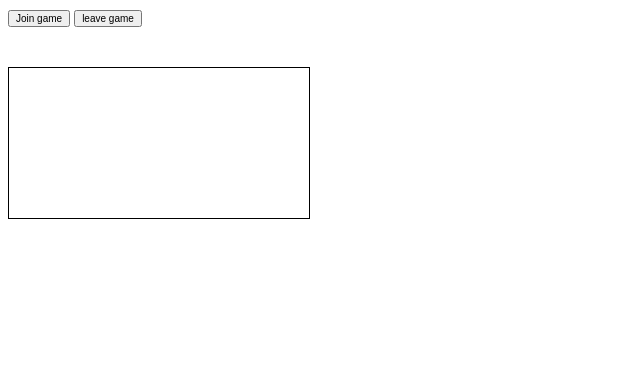
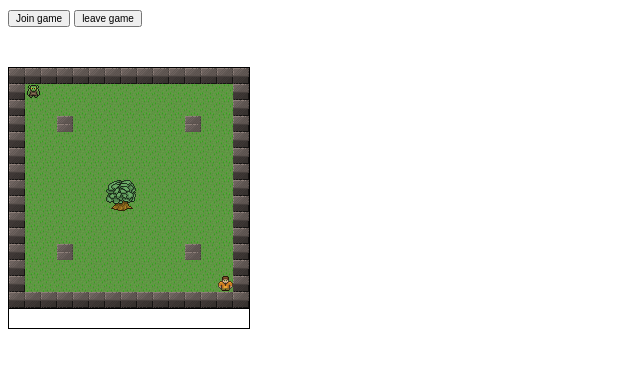
Before and after one commit to dennis/bombermanjs, a website: page public/index.html in a window 1280 px wide. Shown: the whole page, without its empty margins (0-640 px from the left). Drawn offline with nearby package versions, Linux system fonts and the light colour scheme; no server answers.

Commit message:
Make Bomberman move entirely indenpendent of server.
Cannot set bombs or anything yet

```diff
--- a/public/index.html
+++ b/public/index.html
@@ -1,9 +1,8 @@
 <html>
 <head>
 	<title>Bomberman JS</title>
-	<script src="/socket.io/socket.io.js"></script>
+	<script src="//code.jquery.com/jquery-1.10.2.min.js"></script>
 	<script src="/js/point.js"></script>
-	<script src="/js/actor_state.js"></script>
 	<script src="/js/level.js"></script>
 	<script src="/js/canvas_manager.js"></script>
 	<script src="/js/animation.js"></script>
@@ -17,7 +16,9 @@
 	<script src="/js/statusbar.js"></script>
 	<script src="/js/tileset.js"></script>
 	<script src="/js/input_manager.js"></script>
+	<script src="/js/game_loop.js"></script>
 	<script src="/js/game.js"></script>
+	<script src="/js/move_action.js"></script>
 	<link rel="stylesheet" type="text/css" href="/css/game.css">
 </head>
 <body>
--- a/public/js/actor.js
+++ b/public/js/actor.js
@@ -4,7 +4,13 @@ function Actor(name, kind) {
 	this.name = name;
 	this.kind = kind;
 }
+
+Actor.prototype.getName = function() {
+	return this.name;
+};
+
 Actor.prototype.logic = function() {
-}
+};
+
 Actor.prototype.draw = function(context, tileSet, interpolation, ticks) {
-}
+};
--- a/public/js/actor_state.js
+++ /dev/null
@@ -1,24 +0,0 @@
-"use strict";
-
-// ActorState
-function ActorState() {
-	this.direction = 'down';
-	this.alive = false;
-	this.x = 0;
-	this.y = 0;
-};
-
-ActorState.prototype.update = function(newState) {
-	this.direction = newState.direction;
-	this.alive = newState.alive;
-	this.x = newState.x;
-	this.y = newState.y;
-}
-
-ActorState.prototype.differentTo = function(otherState) {
-	return !(this.alive == otherState.alive && this.x == otherState.x && this.y == otherState.y && this.direction == otherState.direction);
-}
-
-if(typeof module == "object") {
-	module.exports = ActorState;
-}
--- a/public/js/actors.js
+++ b/public/js/actors.js
@@ -31,10 +31,10 @@ Actors.prototype.draw = function(tileSet, interpolation, ticks, level) {
 	});
 }
 
-Actors.prototype.logic = function() {
+Actors.prototype.logic = function(level) {
 	var that = this;
 	this.actors.forEach(function(actor) {
-		actor.logic();
+		actor.logic(level);
 	});
 }
 
@@ -67,8 +67,11 @@ Actors.prototype.spawn = function(data) {
 	}
 
 	var actor = new actorConstructor(data.id, this.actorKind[data.actor], data);
+
 	this.actors.push(actor);
 	this.actorIdx[data.id] = this.actors.length-1;
+
+	return actor;
 };
 
 Actors.prototype.despawn = function(data) {
--- a/public/js/game.js
+++ b/public/js/game.js
@@ -1,65 +1,35 @@
 "use strict";
 
 function Game() {
-	this.logic_hooks = [];
-	this.render_hooks = [];
-	this.skipTicks = 1000 / Game.logic_rate,
-	this.lastGameTick = 0;
-	this.firstGameTick = 0;
+	this.input = new InputManager();
+	this.gameLoop = new GameLoop();
+	this.level = null;
+	this.actors = [];
 }
 
-Game.logic_rate = 20; // per second
+Game.prototype.parseLevel = function(levelJson) {
+	var self = this;
 
-Game.prototype.addLogic = function(logic) {
-	this.logic_hooks.push(logic);
-}
+	console.log("Loaded level1", levelJson);
 
-Game.prototype.addRender = function(render) {
-	this.render_hooks.push(render);
-}
+	// load asset
+	var tilesImg = new Image();
+	tilesImg.src = levelJson.tilesets[0].image;
+	tilesImg.onload = function() {
+		console.log("Graphics loaded: ", tilesImg);
 
-Game.prototype.render = function(interpolation, ticks) {
-	this.render_hooks.forEach(function(render) {
-		render(interpolation, ticks);
-	})
-}
+		var tileSet = new TileSet(levelJson.tilesets[0], tilesImg);
+		self.level = new Level(levelJson, tileSet, 'background', 'actors', 'statusbar');
 
-Game.prototype.logic = function() {
-	this.logic_hooks.forEach(function(logic) {
-		logic();
-	})
-}
+	}
+};
 
 Game.prototype.run = function() {
-	var now = (new Date()).getTime();
+	var self = this;
 
-	if(this.lastGameTick == 0) {
-		this.lastGameTick = now-this.skipTicks;
-		this.firstGameTick = now;
-	}
-
-	while(now > this.lastGameTick) {
-		this.logic();
-		this.lastGameTick += this.skipTicks;
-	}
-
-	var interpolation = (this.lastGameTick-now)/this.skipTicks;
-
-	this.render(interpolation, now - this.firstGameTick);
-}
-
-function renderer() {
-	requestAnimFrame(renderer);
-	game.run();
-}
-
-window.requestAnimFrame = (function(){
-	return window.requestAnimationFrame ||
-	window.webkitRequestAnimationFrame ||
-	window.mozRequestAnimationFrame ||
-	window.oRequestAnimationFrame ||
-	window.msRequestAnimationFrame ||
-	function(/* function */ callback, /* DOMElement */ element){
-		window.setTimeout(callback, 1000 / 60);
-	};
-})();
+	this.input.attach();
+	this.gameLoop.addRender(function(i,t) { if(self.level) self.level.render(i,t); });
+	this.gameLoop.addLogic(function() { if(self.level) self.level.handleInput(self.input); });
+	this.gameLoop.addLogic(function() { if(self.level) self.level.logic(); });
+	startRendering(this.gameLoop);
+};
--- /dev/null
+++ b/public/js/game_loop.js
@@ -0,0 +1,69 @@
+"use strict";
+
+function GameLoop() {
+	this.logic_hooks = [];
+	this.render_hooks = [];
+	this.skipTicks = 1000 / GameLoop.logic_rate,
+	this.lastGameTick = 0;
+	this.firstGameTick = 0;
+}
+
+GameLoop.logic_rate = 20; // per second
+
+GameLoop.prototype.addLogic = function(logic) {
+	this.logic_hooks.push(logic);
+}
+
+GameLoop.prototype.addRender = function(render) {
+	this.render_hooks.push(render);
+}
+
+GameLoop.prototype.render = function(interpolation, ticks) {
+	this.render_hooks.forEach(function(render) {
+		render(interpolation, ticks);
+	})
+}
+
+GameLoop.prototype.logic = function() {
+	this.logic_hooks.forEach(function(logic) {
+		logic();
+	})
+}
+
+GameLoop.prototype.run = function() {
+	var now = (new Date()).getTime();
+
+	if(this.lastGameTick == 0) {
+		this.lastGameTick = now-this.skipTicks;
+		this.firstGameTick = now;
+	}
+
+	while(now > this.lastGameTick) {
+		this.logic();
+		this.lastGameTick += this.skipTicks;
+	}
+
+	var interpolation = (this.lastGameTick-now)/this.skipTicks;
+
+	this.render(interpolation, now - this.firstGameTick);
+}
+
+function startRendering(gameLoop) {
+	function renderer() {
+		requestAnimFrame(renderer);
+		gameLoop.run();
+	}
+
+	window.requestAnimFrame = (function(){
+		return window.requestAnimationFrame ||
+		window.webkitRequestAnimationFrame ||
+		window.mozRequestAnimationFrame ||
+		window.oRequestAnimationFrame ||
+		window.msRequestAnimationFrame ||
+		function(/* function */ callback, /* DOMElement */ element){
+			window.setTimeout(callback, 1000 / 60);
+		};
+	})();
+
+	renderer();
+};
--- a/public/js/level.js
+++ b/public/js/level.js
@@ -1,4 +1,6 @@
 "use strict";
+
+// TODO Split canvas stuff into another class
 
 function Level(levelMap, tileSet, backgroundCanvasId, actorsCanvasId, statusCanvasId) {
 	var mapWidth = levelMap.width*levelMap.tilewidth;
@@ -10,26 +12,98 @@ function Level(levelMap, tileSet, backgroundCanvasId, actorsCanvasId, statusCanv
 	this.statusbar = new Statusbar(statusCanvasId, mapWidth, mapHeight);
 	this.tileWidth = levelMap.tilewidth;
 	this.tileHeight = levelMap.tileheight;
+	this.levelMap = levelMap;
+	this.player = null;
 
 	console.log("Loading map");
 
-	var that = this;
+	var self = this;
 
 	levelMap.layers.filter(function(layer) {
 		return (layer.type == "tilelayer" && layer.visible && layer.properties);
 	}).forEach(function(layer, i) {
 		if(layer.properties.type == "background" || layer.properties.type == "blocking") {
 			console.log("Loaded layer #" + i + " " + layer.name + " (" + layer.properties.type + ")");
-			that.background.populate(layer);
+			self.background.populate(layer);
 		}
 		else if(layer.properties.type == "spawn") {
 			console.log("Loaded layer #" + i + " " + layer.name + " (" + layer.properties.type + ")");
-			that.actors.populate(layer, levelMap);
+			self.actors.populate(layer, levelMap);
 		}
 		else {
 			console.error("Ignored layer #" + i + " " + layer.name + " (" + layer.properties.type + ")");
 		}
 	});
+
+	this._findPredefinedActors().forEach(function(predefinedActor) {
+		var actor = self.newActor(predefinedActor);
+		if(actor.getName() === "player0") {
+			self.player = actor;
+		}
+	});
+};
+
+Level.prototype.getWidth = function() {
+	return this.levelMap.width;
+};
+
+Level.prototype.getHeight = function() {
+	return this.levelMap.height;
+};
+
+Level.prototype.getTileWidth = function() {
+	return this.levelMap.tilewidth;
+};
+
+Level.prototype.getTileHeight = function() {
+	return this.levelMap.tileheight;
+};
+
+Level.prototype._findPredefinedActors = function() {
+	var actors = [];
+	for(var i = 0; i < this.levelMap.layers.length; i++) {
+		var layer = this.levelMap.layers[i];
+		if(layer.type == "tilelayer" && layer.properties && layer.properties.type == "spawn") {
+			for(var j = 0; j < layer.data.length; j++) {
+				if(layer.data[j] != "0") {
+					var type = this.levelMap.tilesets[0].tileproperties[layer.data[j]-1].type;
+
+					var x = j % this.getWidth();
+					var y = (j-x) / this.getWidth();
+
+					x = x * this.getTileWidth();
+					y = y * this.getTileHeight();
+
+					actors.push({actor: type, id: type, x: x, y: x});
+				}
+			}
+		}
+	}
+
+	return actors;
+};
+
+Level.prototype.populateCollisionEngine = function(collisionEngine) {
+	for(var i = 0; i < this.levelMap.layers.length; i++) {
+		var layer = this.levelMap.layers[i];
+
+		if(layer.type == "tilelayer" && layer.properties && layer.properties.type == "blocking") {
+			for(var j = 0; j < layer.data.length; j++) {
+				if(layer.data[j] != 0) {
+					var x = j % this.levelMap.width;
+					var y = (j-x) / this.levelMap.width;
+
+					collisionEngine.set(new Point(x, y));
+				}
+			}
+		}
+	}
+};
+
+Level.prototype.handleInput = function(inputManager) {
+	var key = inputManager.getKey();
+	if(Point.DIRECTIONS[key] || key == undefined)
+		this.player.direction = key;
 };
 
 Level.prototype.render = function(interpolation, ticks) {
@@ -39,7 +113,7 @@ Level.prototype.render = function(interpolation, ticks) {
 };
 
 Level.prototype.logic = function() {
-	this.actors.logic();
+	this.actors.logic(this);
 };
 
 Level.prototype.actorUpdate = function(data) {
@@ -47,7 +121,7 @@ Level.prototype.actorUpdate = function(data) {
 };
 
 Level.prototype.newActor = function(data) {
-	this.actors.spawn(data);
+	return this.actors.spawn(data);
 };
 
 Level.prototype.delActor = function(data) {
--- a/public/js/main.js
+++ b/public/js/main.js
@@ -1,12 +1,21 @@
 "use strict";
 
+var game = new Game();
+
 // main
-var socket = io.connect(document.location.origin);
-var level = null;
+$.ajax('/levels/level.json', {
+	success: function(data) {
+		game.parseLevel(data);
+		game.run();
+	}
+});
+
+/*
 var input = new InputManager();
 var message = document.getElementById('messages');
 var joinBtn = document.getElementById('join');
 var leaveBtn = document.getElementById('leave');
+
 
 joinBtn.onclick = function() {
 	socket.emit('join');
@@ -15,23 +24,6 @@ joinBtn.onclick = function() {
 leaveBtn.onclick = function() {
 	socket.emit('leave');
 };
-
-input.attach();
-
-console.log("Setting up events");
-socket.on('new-level', function (levelMap) {
-	console.log("EVENT: new-level");
-
-	// load asset
-	var tilesImg = new Image();
-	tilesImg.src = levelMap.tilesets[0].image;
-	tilesImg.onload = function() {
-		console.log("Graphics loaded: ", tilesImg);
-		var tileSet = new TileSet(levelMap.tilesets[0], tilesImg);
-		level = new Level(levelMap, tileSet, 'background', 'actors', 'statusbar');
-		socket.emit('new-level-done');
-	}
-});
 
 socket.on('actor-update', function(state) {
 	console.log("EVENT: actor-update");
@@ -58,15 +50,4 @@ socket.on('scoreboard', function(data) {
 	level.statusbar.updateScoreboard(data);
 });
 
-function sendActions() {
-	var key = input.getKey();
-	if(key) {
-		socket.emit('actor-action', key);
-	}
-}
-
-var game = new Game(input);
-game.addRender(function(i,t) { if(level) level.render(i,t); });
-game.addLogic(function() { if(level) level.logic(); });
-game.addLogic(function() { sendActions(); });
-renderer();
+*/
--- /dev/null
+++ b/public/js/move_action.js
@@ -0,0 +1,51 @@
+function MoveAction(direction) {
+	this.direction = direction;
+}
+
+MoveAction.prototype.execute = function(actor, level) {
+	var x = actor.pos.x;
+	var y = actor.pos.y;
+	actor.lastPos = actor.pos.clone();
+
+	var step = 2;
+
+	switch(this.direction) {
+		case 'up': y -= step; break;
+		case 'down': y += step; break;
+		case 'left': x -= step; break;
+		case 'right': x += step; break;
+	}
+
+	// boundary check
+	if(x < 0)
+		x = (level.getWidth()-1)*level.getTileWidth();
+	if(x > (level.getWidth()-1)*level.getTileWidth())
+		x = 0;
+	if(y < 0)
+		y = (level.getHeight()-1)*level.getTileHeight();
+	if(y > (level.getHeight()-1)*level.getTileHeight())
+		y = 0;
+
+	var lowX = Math.floor(x / level.getTileWidth());
+	var lowY = Math.floor(y / level.getTileHeight());
+	var highX = Math.ceil(x / level.getTileWidth());
+	var highY = Math.ceil(y / level.getTileHeight());
+
+	/*
+	var collision = false;
+	[lowX,highX].forEach(function(x) {
+		[lowY, highY].forEach(function(y) {
+			if(collisionEngine.isBlocked(new Point(x, y))) {
+				collision = true;
+			}
+		});
+	});
+
+	if(collision) {
+		return;
+	}
+	*/
+
+	actor.pos.x = x;
+	actor.pos.y = y;
+};
--- a/public/js/player.js
+++ b/public/js/player.js
@@ -1,72 +1,58 @@
 "use strict";
 
 function Player(name, kind, data) {
+	var initialPos = new Point(data.x, data.y);
+
 	this.name = name;
 	this.kind = kind;
-	this.state = new ActorState();
-	this.newState = new ActorState();
-	this.realX = null;
-	this.realY = null;
-	this.lastSeenWalking = 0;
+	this.lastPos = initialPos.clone();
+	this.pos = initialPos.clone();
+	this.realPos = initialPos.clone(); // where we visually are between lastPos and pos
 	this.animationState = {};
+	this.direction = null;
+	this.lastDirection = "down";
 
 	this.kind.resetAll(this.animationState, 0);
+};
 
-	if(data.x) {
-		this.state.x = data.x;
-		this.state.y = data.y;
-		this.newState.x = data.x;
-		this.newState.y = data.y;
-		this.state.alive = true;
-	}
-};
 Player.prototype = new Actor();
+
 Player.prototype.draw = function(context, tileSet, interpolation, ticks) {
-	if(this.realX == null && this.realY == null) {
-		this.realX = this.state.x;
-		this.realY = this.state.y;
-		this.newState = this.state;
-	}
+	var direction = this.direction || this.lastDirection;
+	var diff = this.pos.sub(this.lastPos);
 
-	if(!this.newState.alive)
-		return;
+	if(this.direction == this.lastDirection) {
+		direction = 'walk-' + direction;
 
-	if(this.state.alive == this.newState.alive) {
-
-		var distX = this.newState.x - this.state.x;
-		var distY = this.newState.y - this.state.y;
-
-		this.realX = this.newState.x - Math.floor(distX * interpolation);
-		this.realY = this.newState.y - Math.floor(distY * interpolation);
-
-		var direction = this.newState.direction;
-
-		if(distX == 0 && distY == 0) {
-			;
+		if(!this.pos.isEqualTo(this.realPos)) {
+			this.realPos.x = this.lastPos.x + Math.ceil(diff.x * interpolation);
+			this.realPos.y = this.lastPos.y + Math.ceil(diff.y * interpolation);
 		}
-		else {
-			this.lastSeenWalking = ticks;
-		}
-
-		if(ticks - this.lastSeenWalking < 250)
-			direction = 'walk-' + direction;
-	}
-	else {
-		this.realX = this.newState.x;
-		this.realY = this.newState.y;
-		direction = "down";
 	}
 
 	var tile = this.kind.get(this.animationState, direction, ticks);
 
-	tileSet.draw(context, this.realX, this.realY, tile);
-}
+	tileSet.draw(context, this.realPos.x, this.realPos.y, tile);
+};
 
-Player.prototype.logic = function() {
-	this.realX = this.state.x;
-	this.realY = this.state.y;
-	this.state.update(this.newState);
-}
+Player.prototype.logic = function(level) {
+	this._act(level);
+
+	if(this.direction) {
+		this.lastDirection = this.direction;
+	}
+};
+
+Player.prototype._act = function(level) {
+	var action;
+
+	if(this.direction) {
+		action = new MoveAction(this.direction);
+
+		action.execute(this, level);
+	}
+};
+
 Player.prototype.update = function(data) {
 	this.newState = data.state;
-}
+};
--- a/public/js/point.js
+++ b/public/js/point.js
@@ -1,17 +1,25 @@
 "use strict";
 
 function Point(x, y) {
-	this.x = x;
-	this.y = y;
+	this.x = x || 0;
+	this.y = y || 0 ;
 }
 
 Point.prototype.add = function(other) {
 	return new Point(this.x + other.x, this.y + other.y);
+};
+
+Point.prototype.sub = function(other) {
+	return new Point(this.x - other.x, this.y - other.y);
 }
 
 Point.prototype.isEqualTo = function(other) {
 	return this.x == other.x && this.y == other.y;
-}
+};
+
+Point.prototype.clone = function() {
+	return new Point(this.x, this.y);
+};
 
 Point.DIRECTIONS = {
 	"up": new Point(0,-1),
@@ -19,7 +27,3 @@ Point.DIRECTIONS = {
 	"left": new Point(-1,0),
 	"right": new Point(1,0)
 };
-
-if(typeof module == "object") {
-	module.exports = Point;
-}
--- a/levels/level.json
+++ b/public/levels/level.json
@@ -54,7 +54,7 @@
  "tilesets":[
         {
          "firstgid":1,
-         "image":"..\/public\/img\/bomb_party_v4.png",
+         "image":"..\/img\/bomb_party_v4.png",
          "imageheight":320,
          "imagewidth":240,
          "margin":0,
--- a/server/server.js
+++ b/server/server.js
@@ -5,9 +5,11 @@ var express = require('express')
 	, io = require('socket.io').listen(server)
 	, fs = require('fs');
 
+/*
 var Client = require('./client.js')
 	, World = require('./world.js')
 	, Client = require('./client.js');
+*/
 
 server.listen(server_port);
 app.use(express.static(__dirname + '/../public'));
@@ -16,6 +18,7 @@ app.use(express.logger());
 console.log("Server running on port " + server_port);
 console.log("Serving " + __dirname + '/../public');
 
+/*
 var world = new World(__dirname + '/../levels/level.json',
 	// broadcaster
 	function(name, payload) {
@@ -49,3 +52,4 @@ io.sockets.on('connection', function(socket) {
 		world.removeClient(client);
 	});
 });
+*/
```
Also changed, not shown: public/js/input_manager.js (+11 -7 lines), 2 other files.
